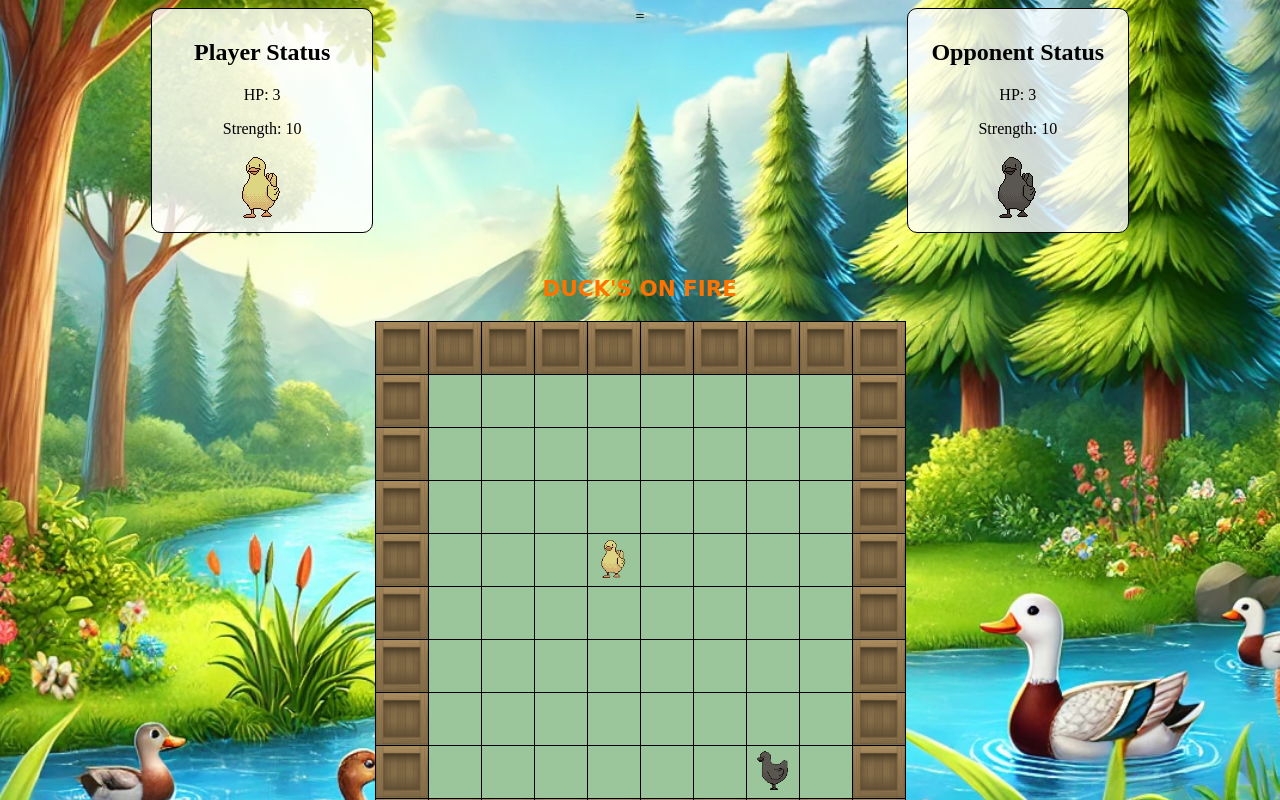
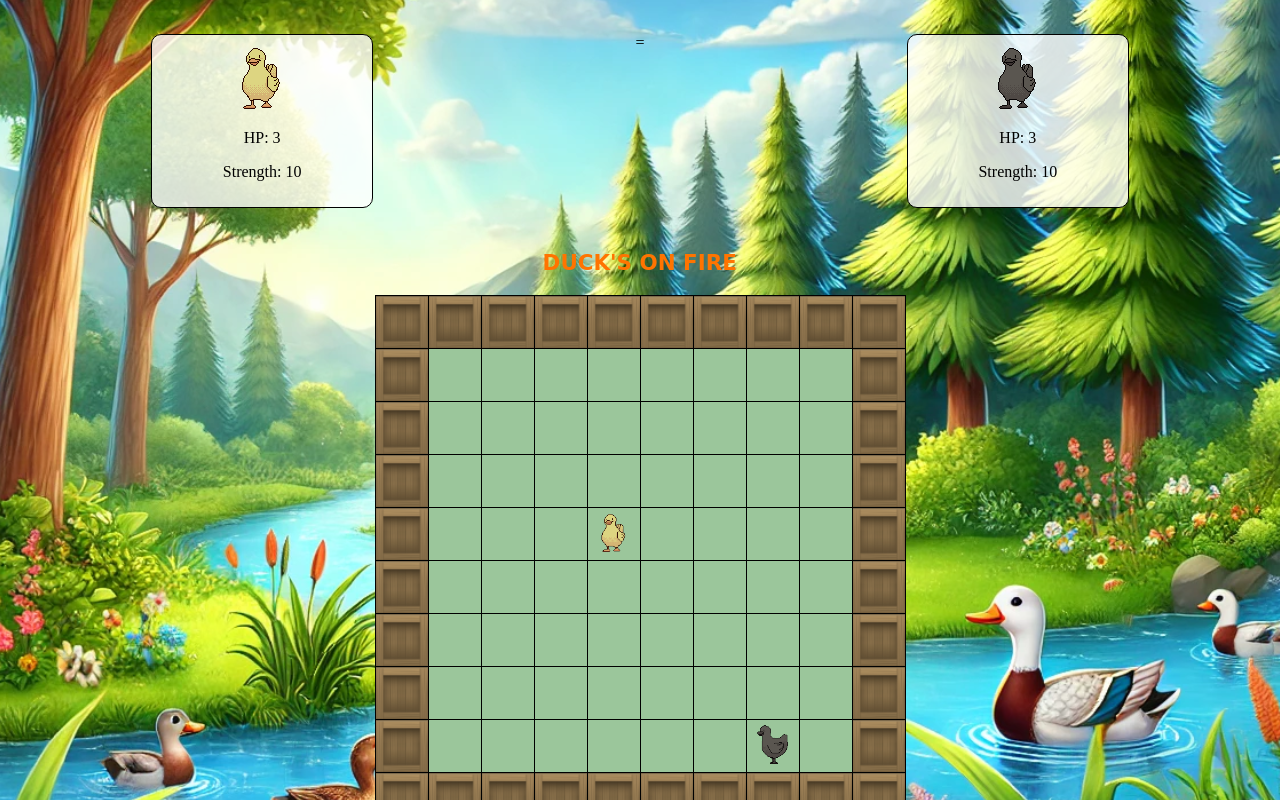
Before and after one commit to anndra17/IBM_Practice, a React (Vite) app: page / in a window 1280 px wide. Shown: the top 800 px of the page. Built offline with nearby package versions, Linux system fonts and the light colour scheme.

Commit message:
Modifying the modal appereance

```diff
--- a/src/components/Modal.jsx
+++ b/src/components/Modal.jsx
@@ -18,6 +18,7 @@ const Modal = ({ handleAttack, handleDefend, show, children }) => {
         {children}
         <h1>The player and the opponent have met!</h1>
         <StatusDisplay />
+
         <button type="button" onClick={handleAttack}>
           Attack
         </button>
--- a/src/components/StatusDisplay.jsx
+++ b/src/components/StatusDisplay.jsx
@@ -3,20 +3,20 @@ import { connect } from "react-redux";
 import playerImg from "./../assets/duck_up.gif";
 import enemyImg from "./../assets/enemy_duck_up.gif";
 import { showModal } from '../reducers/modalSlice';
+import "./../styles/statusDisplay.css";
 
-
-const StatusDisplay = ({ playerHp, playerStrength, opponentHp, opponentStrength }) => {
+const StatusDisplay = ({ playerHp, playerStrength, opponentHp, opponentStrength, show }) => {
   return (
     <div className="status-container">
-      <div className="status-box"><h2>Player Status</h2>
-      <p>HP: {playerHp}</p>
-      <p>Strength: {playerStrength}</p>
+      <div className="status-box">
       {showModal &&<img src={playerImg} ></img>}
+      <p className="hp">HP: {playerHp}</p>
+      <p className="strength">Strength: {playerStrength}</p>
       </div>
-      =<div className="status-box"> <h2>Opponent Status</h2>
-      <p>HP: {opponentHp}</p>
-      <p>Strength: {opponentStrength}</p>
+      =<div className="status-box">
       {showModal && <img src={enemyImg}></img>}
+      <p className="hp">HP: {opponentHp}</p>
+      <p className="strength">Strength: {opponentStrength}</p>
       </div>
     </div>
   );
--- a/src/styles/modal.css
+++ b/src/styles/modal.css
@@ -8,10 +8,13 @@
   }
 
   .modal-main {
+    background-image: url('./../assets/lake.jpg');
+    background-repeat: no-repeat;
+    background-position: center;
+    background-color: rgb(0, 0, 0);
     position:fixed;
-    background-color: rgb(165, 143, 116);
-    width: 60%;
-    height: 50%;
+    width: 50%;
+    height: 61%;
     top:50%;
     left:50%;
     transform: translate(-50%,-50%);
--- /dev/null
+++ b/src/styles/statusDisplay.css
@@ -0,0 +1,4 @@
+.hp.strength {
+    font-size: larger;
+    background-color: blue;
+}
```
Also changed, not shown: src/assets/lake.jpg (added).
